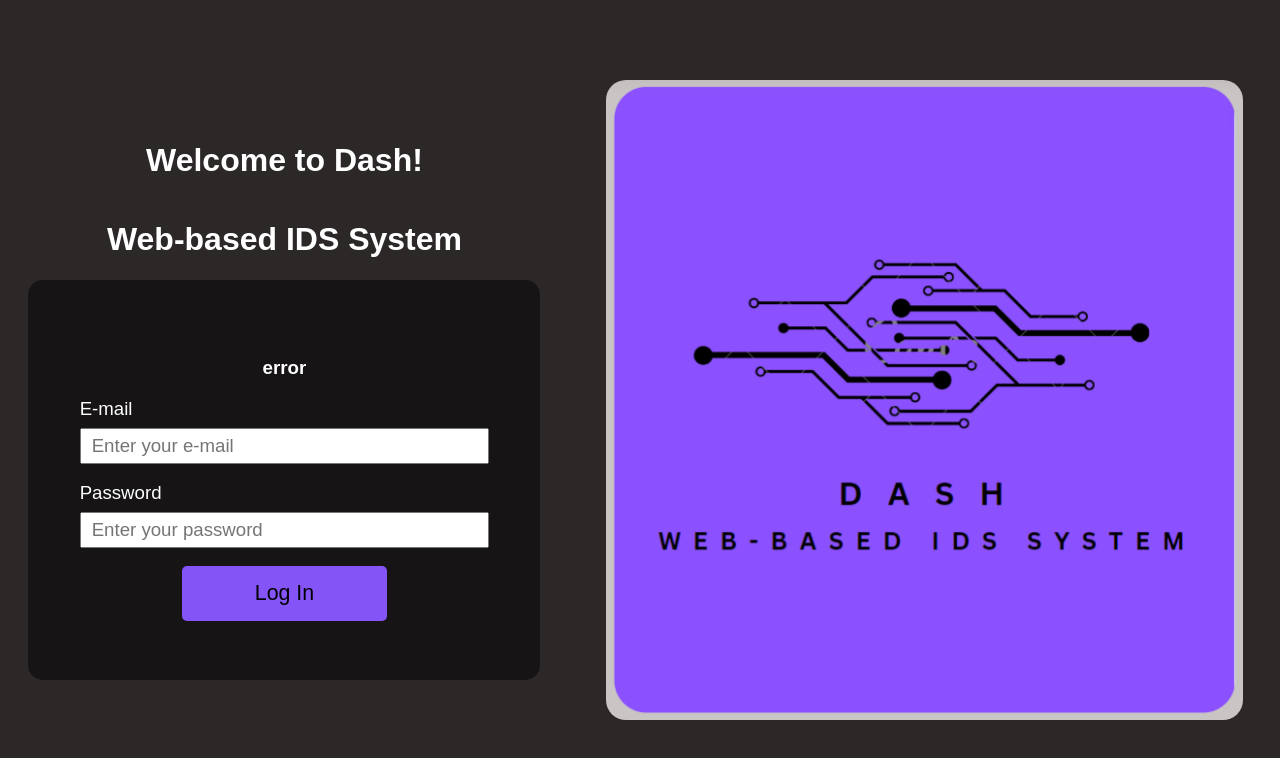
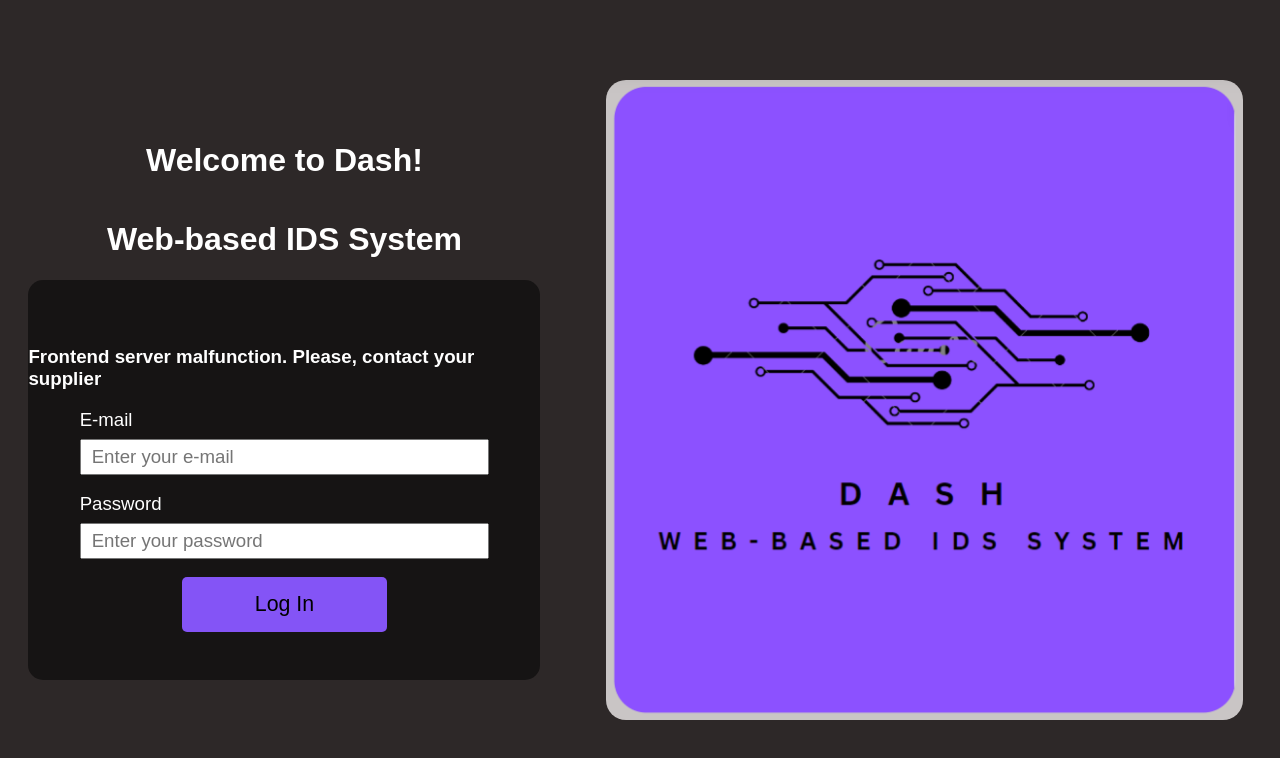
Before and after one commit to bebehack3r/FYP_FDash, a React (Create React App) app: page /login in a window 1280 px wide. Both pictures are taken after a click on the input "Log In". Shown: the top 758 px of the page. Built offline with nearby package versions, Linux system fonts and the light colour scheme; no server answers; some icons are missing.

Commit message:
suspended accounts lose access to log in

```diff
--- a/src/components/Login/Login.jsx
+++ b/src/components/Login/Login.jsx
@@ -107,7 +107,8 @@ const Login = () => {
         localStorage.setItem('token', response.data.data);
         navigate('/dashboard');
       } else {
-        if(response.data.message === 'ERROR') setError(response.data.data);
+        if(response.status === 403) setError(response.data.data);
+        else if(response.data.message === 'ERROR') setError(response.data.data);
         else setError('Backend server malfunction. Please, contact your supplier');
       }
     } catch (error) {
@@ -130,7 +131,7 @@ const Login = () => {
         <h1>Welcome to Dash!</h1>
         <h1>Web-based IDS System</h1>
         <ActionBlockDiv>
-          {error && <h3>error</h3>}
+          {error && <h3>{ error }</h3>}
           <ActionBlockDivInner>
             <LabelField htmlFor='login'>E-mail</LabelField>
             <InputField type='text' id='login' name='login' onChange={handleEmail} placeholder='Enter your e-mail' />
```
